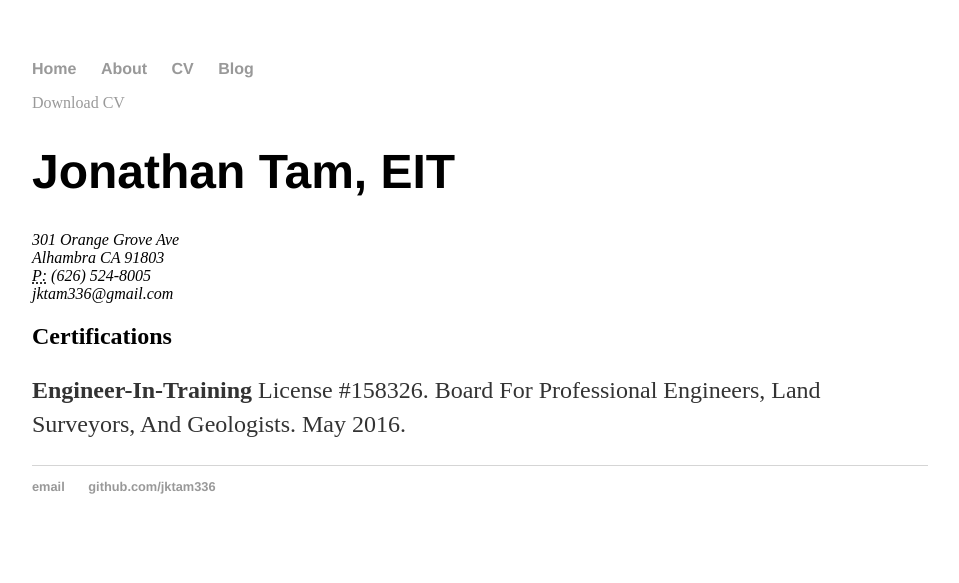
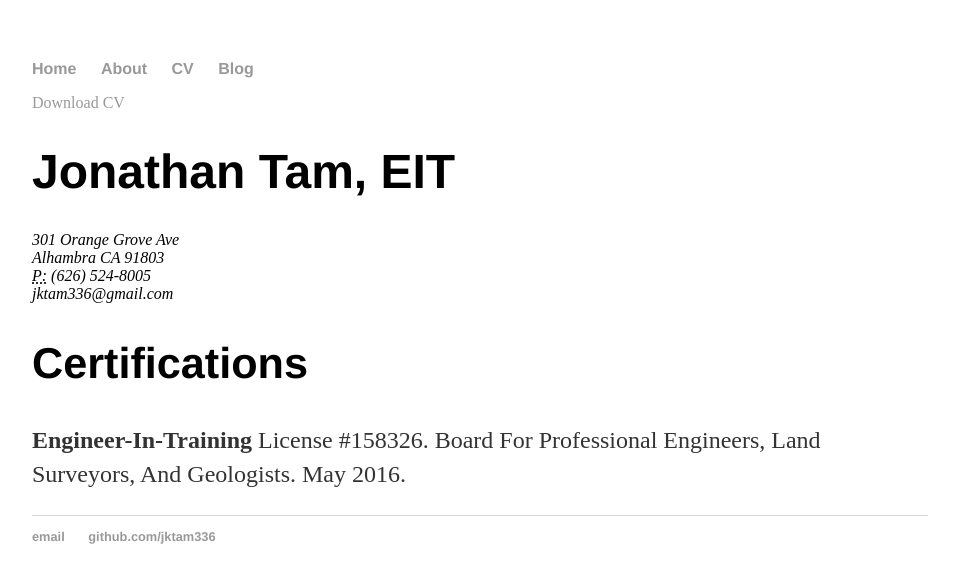
Before and after one commit to jktam336/jktam336.github.io, a Jekyll site: the page built from cv/index.html, in a window 1280 px wide. Shown: the top 583 px of the page, without its empty margins (160-1119 px from the left). Built offline with Jekyll 4.4.1, drawn with Linux system fonts in a browser that asks for light colours.

Commit message:
Added Header Sizes

```diff
--- a/css/main.css
+++ b/css/main.css
@@ -6,12 +6,18 @@ nav ul li, footer ul li {display: inline; margin-right: 20px;}
 a {text-decoration: none; color: #999;}
 a:hover {text-decoration: underline;}
 
-h1 {font-size: 3em; font-family:'Helvetica', 'Arial', 'Sans-Serif';}
+h1, h2, h3, h4 { font-family: 'Helvetica', 'Arial', 'Sans-Serif'; }
+h1 { font-size: 3em;  }
+h2 { font-size: 2.7em; }
+h3 { font-size: 2.3em; }
+h4 { font-size: 1.9em; }
 
 p {font-size: 1.5em; line-height: 1.4em; color: #333;}
 
 footer {border-top: 1px solid #d5d5d5; font-size: .8em;}
 
+/* Blog */
 ul.posts { margin: 20px auto 40px; font-size: 1.5em;}
+ul.posts li {list-style: none;}
 
-ul.posts li {list-style: none;}
+/* CV */
```
